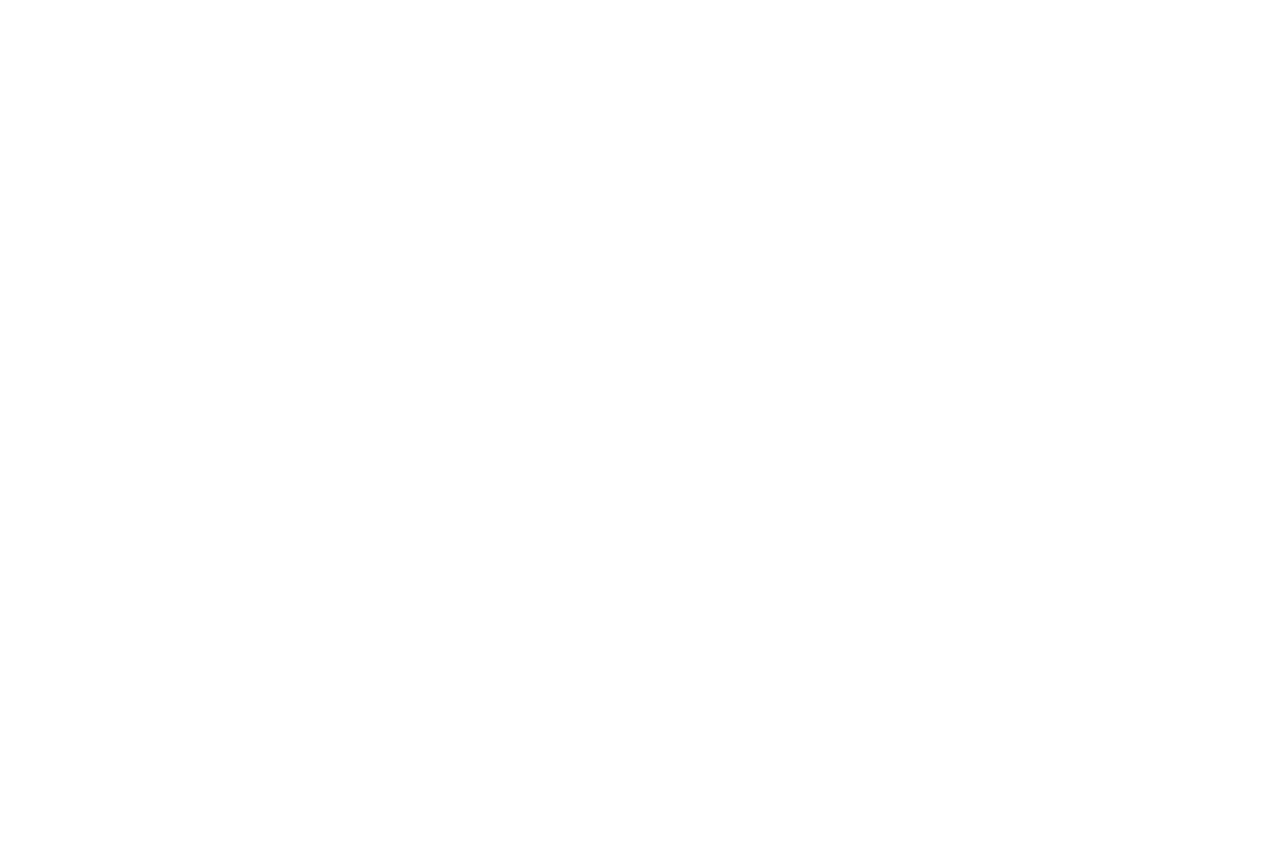
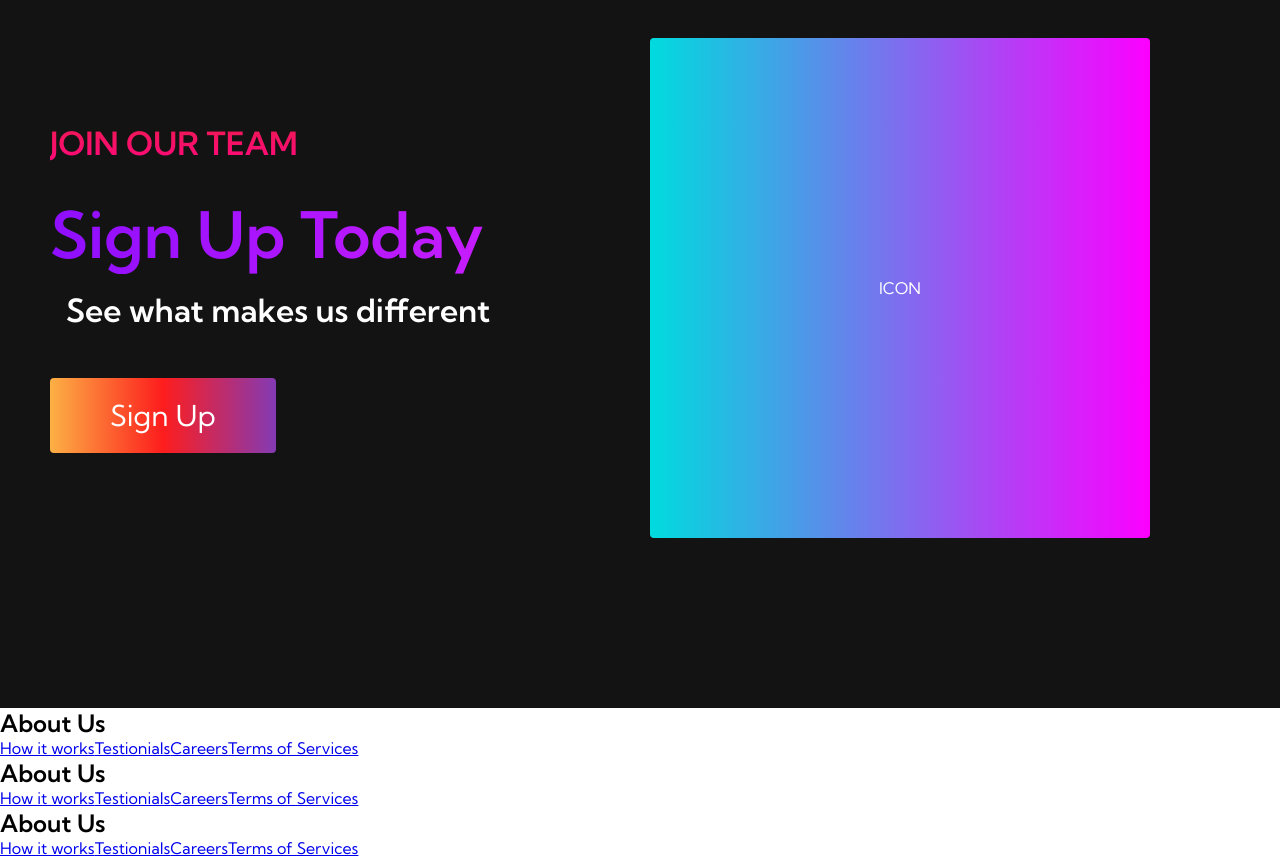
Before and after one commit to ramirezmz/responsive-website, a Vue app: page / in a window 1280 px wide. Shown: the part 3180-4038 px from the top of the page. Before the commit the page ends 1709 px from the top, so only its background shows below. Built offline with nearby package versions, Linux system fonts and the light colour scheme.

Commit message:
add footer

```diff
--- a/src/App.vue
+++ b/src/App.vue
@@ -3,12 +3,18 @@
     <NavBar />
     <HeroSection />
     <AboutSection />
+    <Services />
+    <Feature />
+    <Footer />
   </body>
 </template>
 <script setup lang="ts">
 import NavBar from './components/NavBar.vue'
 import HeroSection from './components/HeroSection.vue'
 import AboutSection from './components/AboutSection.vue'
+import Services from './components/Services.vue';
+import Feature from './components/Feature.vue';
+import Footer from './components/Footer.vue';
 
 </script>
 <style>
--- /dev/null
+++ b/src/components/Footer.vue
@@ -0,0 +1,29 @@
+<template>
+  <footer class="footer__container">
+    <div class="footer__links">
+      <div class="footer__link__wrapper">
+        <div class="footer__link__items">
+          <h2>About Us</h2>
+          <a href="/sign-up">How it works</a>
+          <a href="/sign-up">Testionials</a>
+          <a href="/sign-up">Careers</a>
+          <a href="/sign-up">Terms of Services</a>
+        </div>
+        <div class="footer__link__items">
+          <h2>About Us</h2>
+          <a href="/sign-up">How it works</a>
+          <a href="/sign-up">Testionials</a>
+          <a href="/sign-up">Careers</a>
+          <a href="/sign-up">Terms of Services</a>
+        </div>
+        <div class="footer__link__items">
+          <h2>About Us</h2>
+          <a href="/sign-up">How it works</a>
+          <a href="/sign-up">Testionials</a>
+          <a href="/sign-up">Careers</a>
+          <a href="/sign-up">Terms of Services</a>
+        </div>
+      </div>
+    </div>
+  </footer>
+</template>
```
